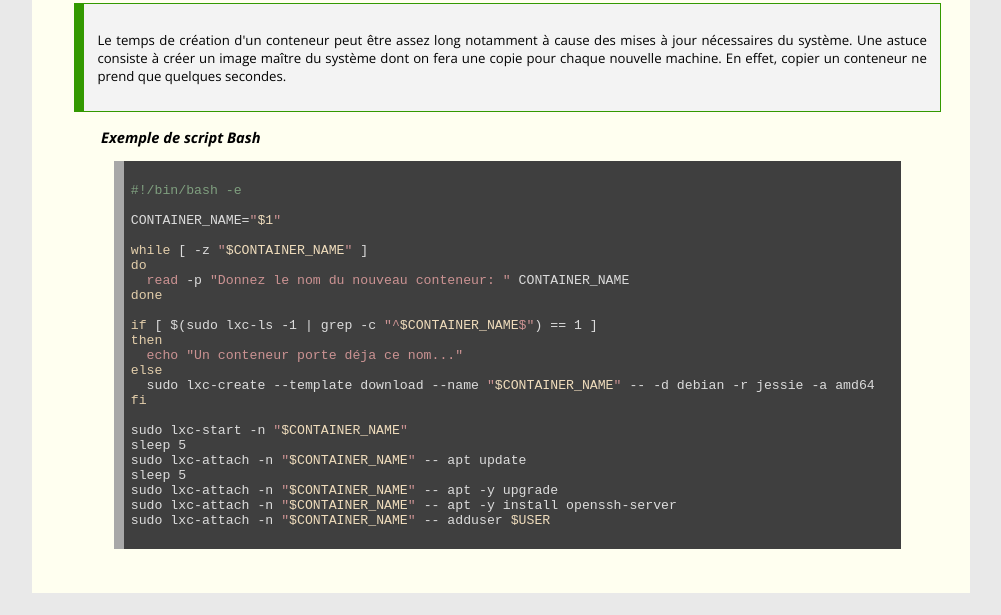
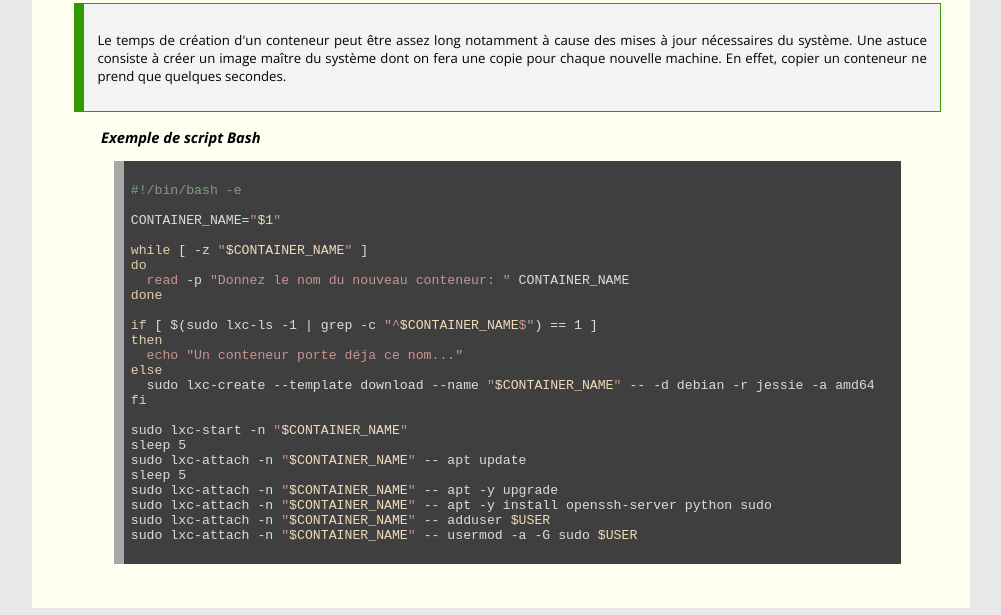
Before and after one commit to spoonless/epsi-b3-deploiement-continu, a plain HTML site: page lxc.html in a window 1280 px wide. Shown: the part 3759-4374 px from the top of the page, without its empty margins (139-1140 px from the left). Drawn offline with nearby package versions, Linux system fonts and the light colour scheme.

Commit message:
ajout des commandes pour que les serveurs soient ansiblelisable

```diff
--- a/lxc.html
+++ b/lxc.html
@@ -192,8 +192,9 @@ sleep 5
 sudo lxc-attach -n "$CONTAINER_NAME" -- apt update
 sleep 5
 sudo lxc-attach -n "$CONTAINER_NAME" -- apt -y upgrade
-sudo lxc-attach -n "$CONTAINER_NAME" -- apt -y install openssh-server
+sudo lxc-attach -n "$CONTAINER_NAME" -- apt -y install openssh-server python sudo
 sudo lxc-attach -n "$CONTAINER_NAME" -- adduser $USER
+sudo lxc-attach -n "$CONTAINER_NAME" -- usermod -a -G sudo $USER
 
 </code></pre>
 		</figure>
```
Also changed, not shown: lxd.html (+2 -1 lines).
